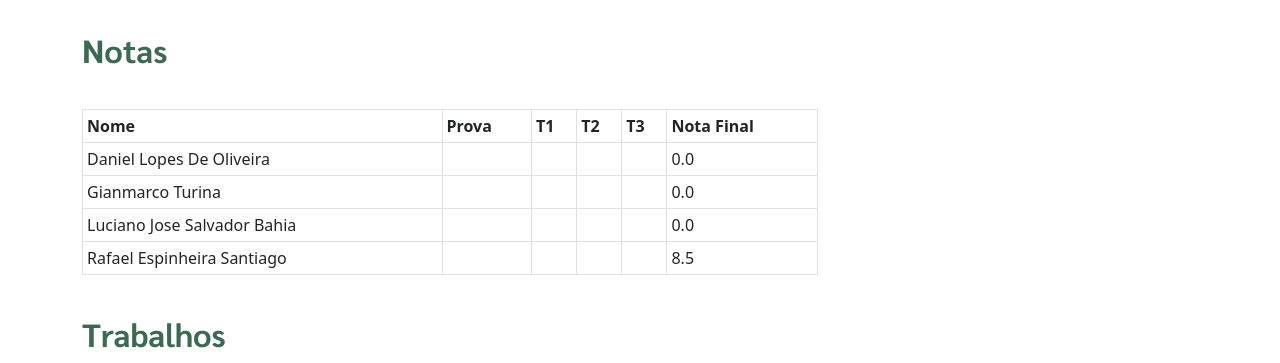
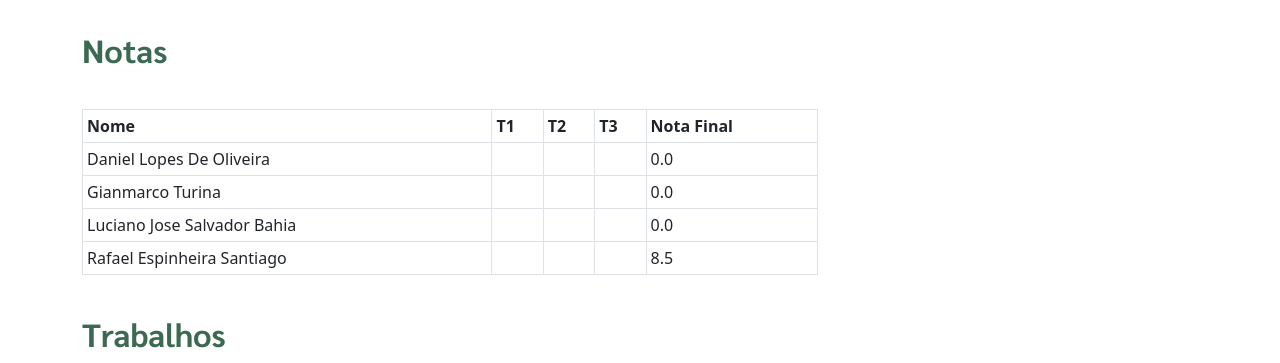
Before and after one commit to pedrokroger/pedrokroger.github.io, a Jekyll site: the page built from aulas/orq2.md, in a window 1280 px wide. Shown: the part 635-998 px from the top of the page. Built offline with Jekyll 4.4.1, drawn with Linux system fonts in a browser that asks for light colours.

Commit message:
Corrige tabela notas orquestração

```diff
--- a/aulas/orq2.md
+++ b/aulas/orq2.md
@@ -16,12 +16,12 @@
 
 ## Notas
 
-| Nome                        | Prova | T1 | T2 | T3 | Nota Final |
-|:----------------------------|:------|:---|:---|:---|:-----------|
-| Daniel Lopes De Oliveira    |       |    |    |    | =sum       |
-| Gianmarco Turina            |       |    |    |    | =sum       |
-| Luciano Jose Salvador Bahia |       |    |    |    | =sum       |
-| Rafael Espinheira Santiago  |       |    |    |    | 8.5        |
+| Nome                        | T1 | T2 | T3 | Nota Final |
+|:----------------------------|:---|:---|:---|:-----------|
+| Daniel Lopes De Oliveira    |    |    |    | =sum       |
+| Gianmarco Turina            |    |    |    | =sum       |
+| Luciano Jose Salvador Bahia |    |    |    | =sum       |
+| Rafael Espinheira Santiago  |    |    |    | 8.5        |
 {: #notas-table}
 
 <!-- | Rafael Espinheira Santiago | 1.0 | 2.5 | 2.5 | 2.5  -->
```
